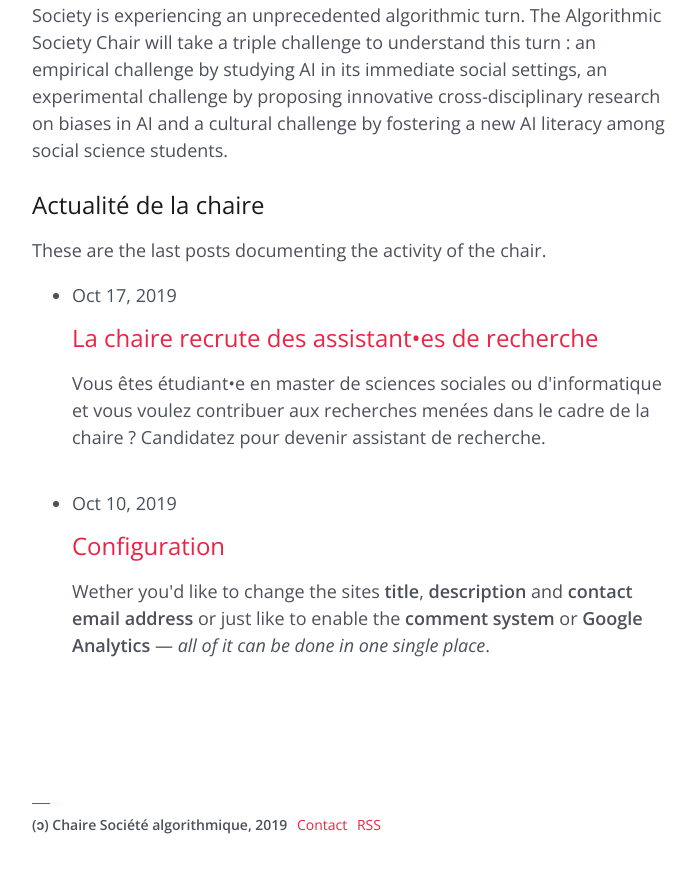
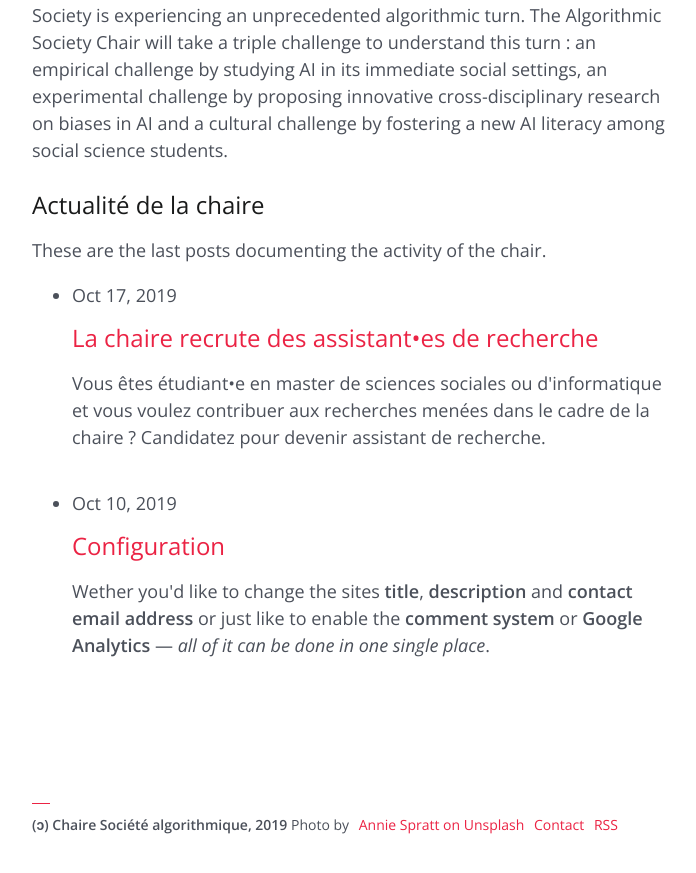
Before and after one commit to gillesbastin/algorithmicsociety, a Jekyll site: the page built from index.md, in a window 1280 px wide and 900 px high, scrolled down 678 px. Shown: the top 873 px of the window, without its empty margins (291-987 px from the left). Built offline with Jekyll 4.4.1, drawn with Linux system fonts in a browser that asks for light colours.

Commit message:
Update footer.html

```diff
--- a/_includes/footer.html
+++ b/_includes/footer.html
@@ -3,6 +3,7 @@
       <footer data-animation="fadeInUp">
         <div class="copyright">
           {% if site.copyright %}<b>{{ site.copyright }}</b>{% endif %}
+            Photo by <a href="https://unsplash.com/@anniespratt">Annie Spratt on Unsplash</a>
         	{% if site.email %}<a href="mailto:{{ site.email }}" title="Send E-Mail">Contact</a>{% endif %}
         	<a href="{{ '/feed.xml' | prepend: site.baseurl }}" title="Subscribe to Feed">RSS</a>
         </div>
```
